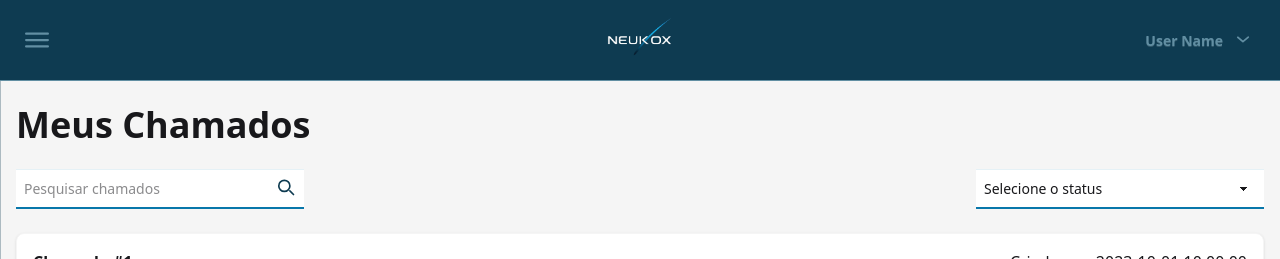
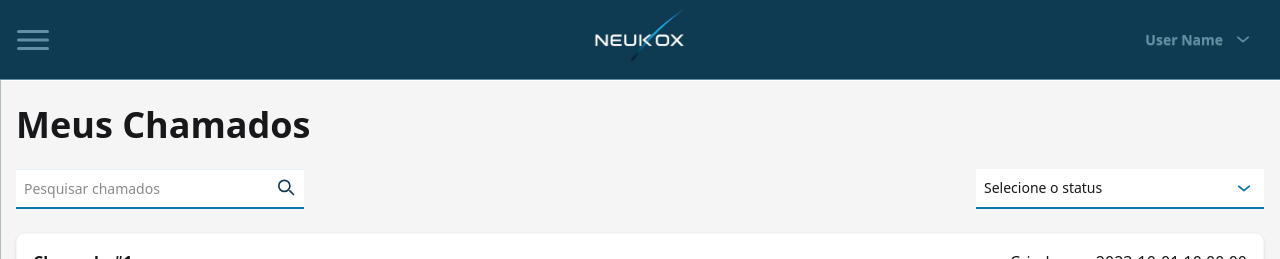
Before and after one commit to Neukox/Sistema_De_Gerenciameento_De_Chamados, a React (Vite) app in the folder Frontend/: page / in a window 1280 px wide. Shown: the top 259 px of the page. Built offline with nearby package versions, Linux system fonts and the light colour scheme.

Commit message:
adiciona documentação e comentários em componentes

```diff
--- a/Frontend/src/components/layout/Header.tsx
+++ b/Frontend/src/components/layout/Header.tsx
@@ -9,18 +9,17 @@ import NavMenu from "./nav/Menu";
  * Ele é utilizado principalmente em dispositivos móveis, mas também é exibido em telas maiores.
  *
  * @component
- * @param {function} onClickHamburguerMenu - Função a ser chamada quando o menu hamburguer for clicado.
  * @returns {JSX.Element} O componente de Cabeçalho renderizado.
  */
 export default function Header() {
   return (
     <>
-      <header className="navbar py-0 fixed top-0 z-10 justify-between gap-4 bg-primary text-white border-b-1 border-neutral">
+      <header className="navbar h-20 py-0 fixed top-0 z-10 justify-between gap-4 bg-primary text-white border-b-1 border-neutral">
         <div className="xs:flex-1">
           <NavMenu />
         </div>
-        <div className="flex md:flex-1 justify-center">
-          <img src={logo} alt="logo da neukox" className="w-20 h-20" />
+        <div className="flex md:flex-1 justify-center relative">
+          <img src={logo} alt="logo da neukox" className="w-28 h-28" />
         </div>
         <div className="flex flex-1 justify-end">
           <UserDropdown />
--- a/Frontend/src/components/layout/nav/Menu.tsx
+++ b/Frontend/src/components/layout/nav/Menu.tsx
@@ -17,14 +17,24 @@ import HamburguerMenuIcon from "@assets/icons/HamburgerMenu";
  * @returns {JSX.Element} O componente de Menu Lateral renderizado.
  * */
 export default function NavMenu() {
+  // Estado para controlar a abertura e fechamento do menu
   const { toggleState: isOpen, toggle } = useToggle(false);
+
+  // Referências para o elemento de navegação e o botão
+  // Essas referências são usadas para detectar cliques fora do menu e fechar o menu
   const navRef = useRef<HTMLElement>(null);
   const buttonRef = useRef<HTMLButtonElement>(null);
 
+  // Função chamada quando um link do menu é clicado
   function onClickNavLink() {
     toggle();
   }
 
+  // Função para lidar com cliques fora do menu
+  // Se o menu estiver aberto e o clique não for dentro do menu ou do botão, fecha o menu
+  // Essa função é adicionada como um ouvinte de eventos para cliques de mouse e toque
+  // Isso garante que o menu seja fechado quando o usuário clica fora dele
+  // ou toca em qualquer lugar da tela
   function handleClickOutside(event: MouseEvent | TouchEvent) {
     const target = event.target as Node;
 
@@ -38,6 +48,7 @@ export default function NavMenu() {
     }
   }
 
+  // Adiciona ouvintes de eventos para cliques fora do menu
   useEffect(() => {
     if (!isOpen) return;
 
@@ -54,17 +65,17 @@ export default function NavMenu() {
     <>
       <button
         ref={buttonRef}
-        className="btn btn-ghost btn-neutral"
+        className="btn btn-ghost btn-neutral p-2"
         onClick={() => toggle()}
         aria-label="Menu"
       >
-        <HamburguerMenuIcon className="w-6" />
+        <HamburguerMenuIcon className="w-8" />
       </button>
 
       <nav
         className={`${
           isOpen ? "translate-x-0" : "-translate-x-full"
-        } fixed top-[5.0625rem] left-0 h-[calc(100vh_-_5.0625rem)] bg-primary transition-transform duration-300 ease-in-out text-white p-4`}
+        } fixed top-20 left-0 h-[calc(100vh_-_5rem)] bg-primary transition-transform duration-300 ease-in-out text-white p-4`}
         ref={navRef}
       >
         <ul className="menu p-0 w-fit gap-2 font-medium">
--- a/Frontend/src/components/ui/form/Select.tsx
+++ b/Frontend/src/components/ui/form/Select.tsx
@@ -1,3 +1,4 @@
+import ChevronDownIcon from "@assets/icons/ChevronDown";
 import React from "react";
 
 type SelectProps = {
@@ -6,6 +7,17 @@ type SelectProps = {
   disabled?: boolean;
 } & React.SelectHTMLAttributes<HTMLSelectElement>;
 
+/**
+ * Um componente de seleção personalizado.
+ * Permite selecionar uma opção de uma lista suspensa.
+ *
+ * @param {SelectProps} props - Propriedades do componente.
+ * @param {React.ReactNode} props.children - Opções a serem exibidas no seletor.
+ * @param {string} [props.className] - Classe CSS adicional para estilização.
+ * @param {boolean} [props.disabled] - Indica se o seletor está desativado.
+ * @param {React.SelectHTMLAttributes<HTMLSelectElement>} rest - Outras propriedades do seletor.
+ * @returns {JSX.Element} Componente de seleção personalizado.
+ */
 export default function Select({
   disabled,
   children,
@@ -13,12 +25,18 @@ export default function Select({
   ...rest
 }: SelectProps) {
   return (
+    <div className={`${className} relative text-sm`}>
       <select
-      className={`select select-secondary rounded-none border-0 border-b-2 p-2 focus:outline-none focus:border-accent ${className}`}
+        className="appearance-none p-2 w-full h-full bg-base-100 rounded-none peer border-b-2 border-b-secondary hover:border-accent focus:outline-none focus:border-accent"
         disabled={disabled}
         {...rest}
       >
         {children}
       </select>
+      <ChevronDownIcon
+        className="absolute right-2 top-1/2 -translate-y-1/2 text-secondary w-6 transition-all duration-200 ease-in-out peer-focus:text-accent peer-hover:text-accent peer-disabled:text-neutral"
+        aria-hidden="true"
+      />
+    </div>
   );
 }
```
Also changed, not shown: Frontend/src/components/layout/nav/Link.tsx (+11 -0 lines), Frontend/src/components/tickets/Card.tsx (+10 -0 lines), Frontend/src/components/tickets/ServiceType.tsx (+11 -0 lines), Frontend/src/components/tickets/Status.tsx (+11 -0 lines), Frontend/src/components/ui/form/Search.tsx (+9 -0 lines), Frontend/src/pages/cliente/chamados-chat/page.tsx (+9 -0 lines), Frontend/src/pages/cliente/chamados-email/page.tsx (+10 -0 lines), Frontend/src/pages/cliente/dashboard/page.tsx (+9 -0 lines). Lines whose indentation alone changed are shown as unchanged.
